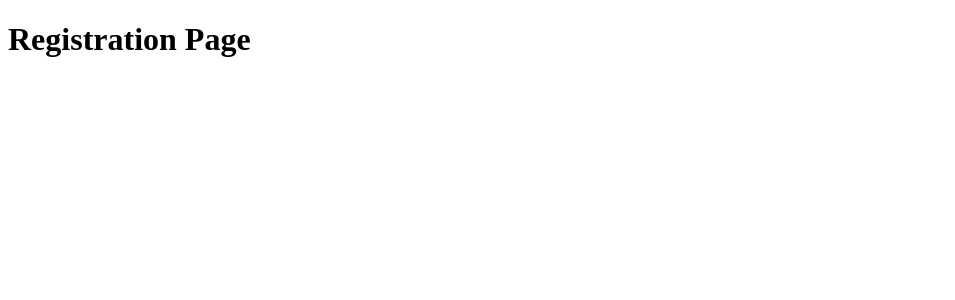
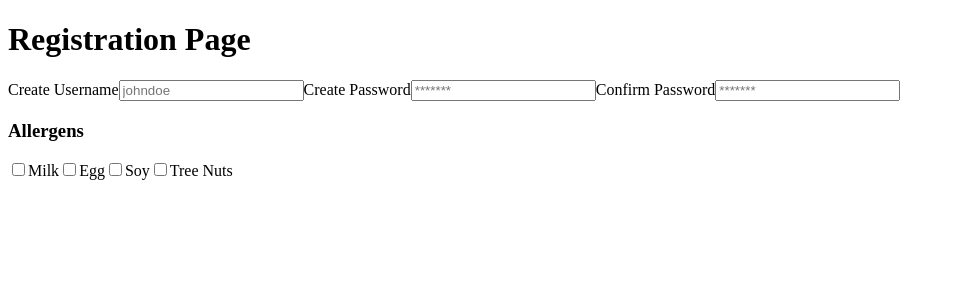
Before and after one commit to RickyAChris/potlukk-project, a React (Create React App) app: page /registration in a window 1280 px wide. Shown: the top 300 px of the page, without its empty margins (0-955 px from the left). Built offline with nearby package versions, Linux system fonts and the light colour scheme.

Commit message:
return html start

```diff
--- a/src/pages/registration-page.tsx
+++ b/src/pages/registration-page.tsx
@@ -3,5 +3,21 @@
 export function RegistrationPage(){
     return <>
         <h1>Registration Page</h1>
+
+    <label>Create Username</label>
+    <input type="text" placeholder="johndoe"></input>
+
+    <label>Create Password</label>
+    <input type="text" placeholder="*******"></input>
+
+    <label>Confirm Password</label>
+    <input type="text" placeholder="*******"></input>
+
+    <h3>Allergens</h3>
+
+    <input type="checkbox" id="milk"/><label htmlFor="milk">Milk</label>
+    <input type="checkbox" id="egg"></input><label htmlFor="egg">Egg</label>
+    <input type="checkbox" id="soy"></input><label htmlFor="soy">Soy</label>
+    <input type="checkbox" id="treenuts"></input><label htmlFor="treenuts">Tree Nuts</label>
     </>
 }
```
